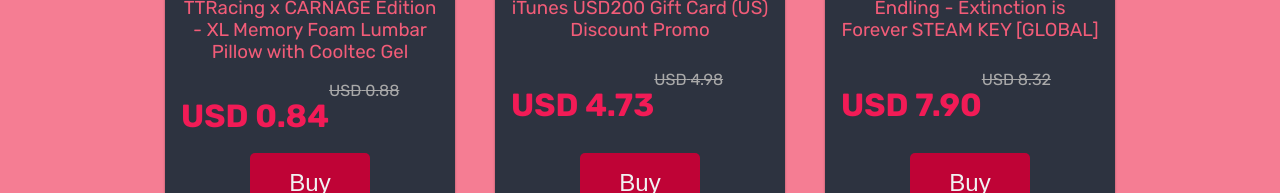
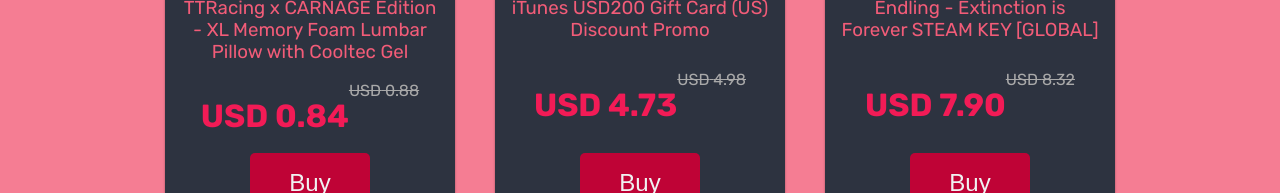
Before and after one commit to oneyc/OrderNow, a React (Create React App) app: page / in a window 1280 px wide. Shown: the part 728-921 px from the top of the page. Built offline with nearby package versions, Linux system fonts and the light colour scheme.

Commit message:
Centering element

```diff
--- a/src/component/Card.module.css
+++ b/src/component/Card.module.css
@@ -51,8 +51,8 @@
 .price{
     display: flex;
     flex-direction: row;
-    justify-content: flex-start;
-    align-self: flex-start;
+    justify-content: center;
+    align-self: center;
     color: #2d3340;
 }
 
```
